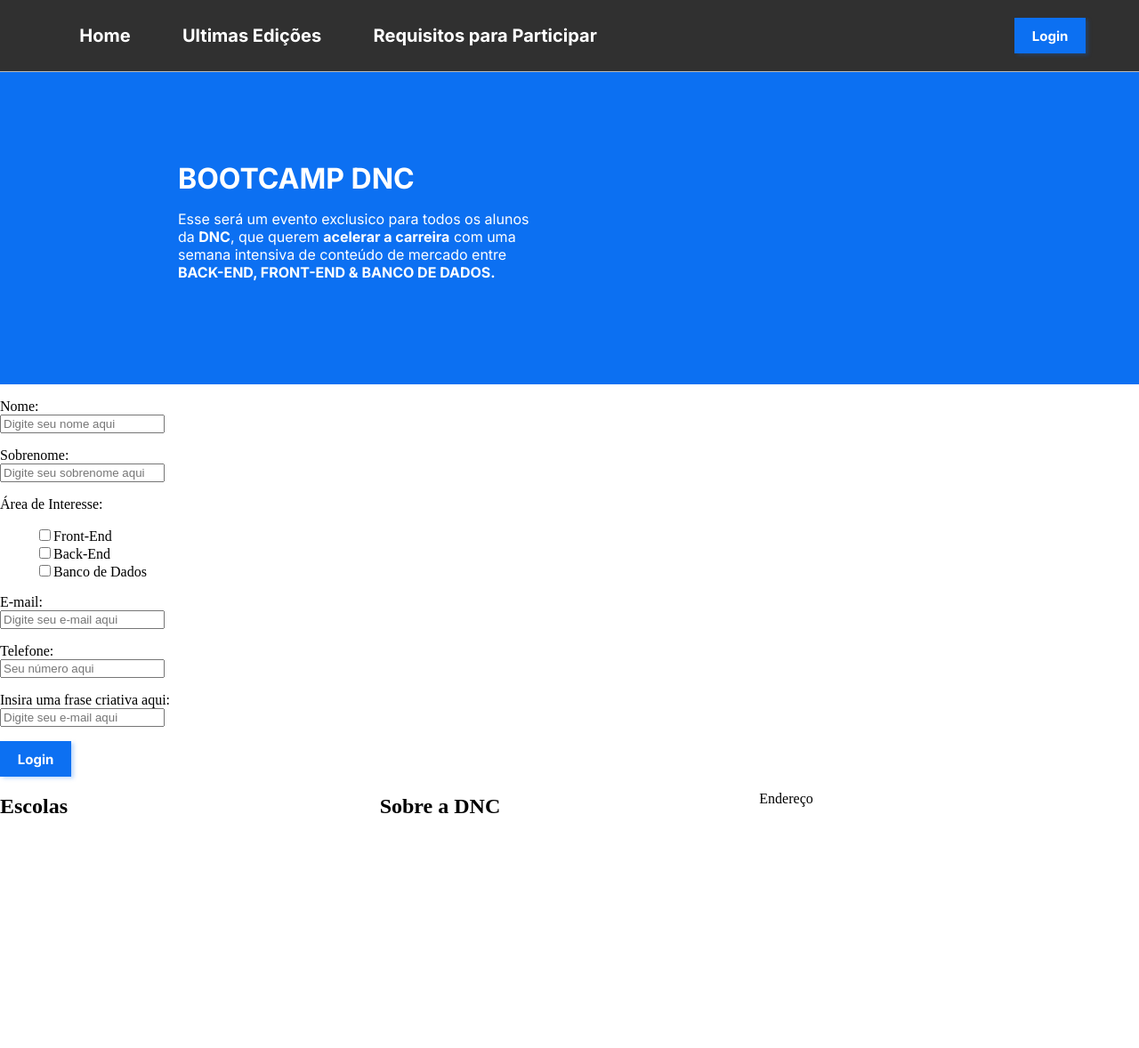
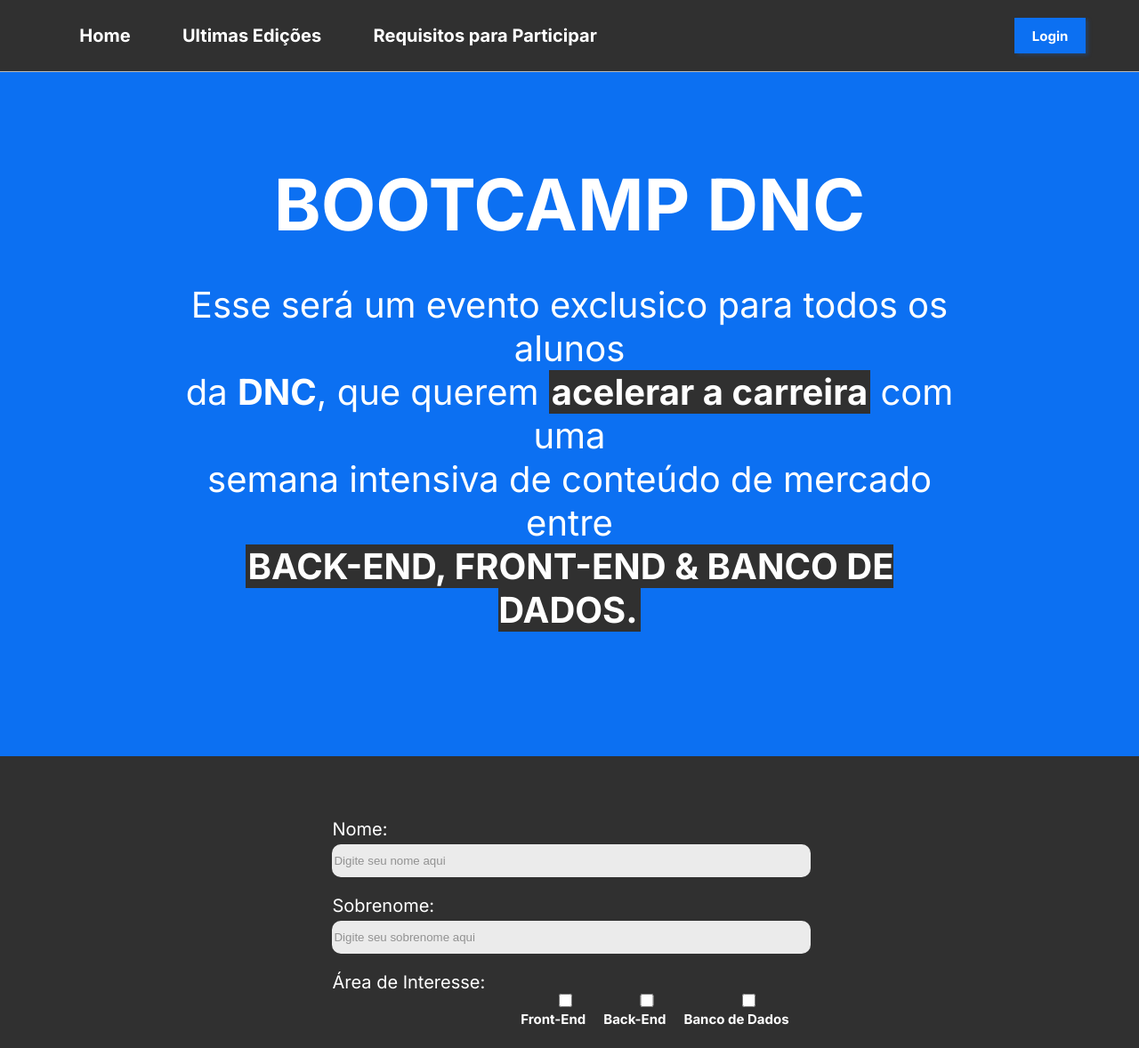
Before and after one commit to pedroribera/bootcampDNC, a plain HTML site: page index.html in a window 1280 px wide. Shown: the top 1178 px of the page at 89% size. Before the commit the page ends 1046 px from the top, so only its background shows below. Drawn offline with Linux system fonts and the light colour scheme.

Commit message:
Projeto 90%

```diff
--- a/index.html
+++ b/index.html
@@ -22,11 +22,13 @@
         </nav>
     </div>
     <div id="text">
+        <header>
             <h1>BOOTCAMP DNC</h1>
             <p>Esse será um evento exclusico para todos os alunos<br>
-         da <b>DNC</b>, que querem <b>acelerar a carreira</b> com uma<br>
+                da <b>DNC</b>, que querem <span><b>acelerar a carreira</b></span> com uma<br>
                 semana intensiva de conteúdo de mercado entre<br>
-         <b>BACK-END, FRONT-END & BANCO DE DADOS.</b></p>
+                <span><b>BACK-END, FRONT-END & BANCO DE DADOS.</b></span></p>
+        </header>
     </div>
     <div id="form">
         <form action="" method="POST">
@@ -38,15 +40,17 @@
                 <label>Sobrenome:</label><br>
                 <input type="text" placeholder="Digite seu sobrenome aqui" name="nomeUser">
             </p>
+            <div id="checkboxItens">
                 <label>Área de Interesse:</label><br>
                 <ul>
                     <li><input type="checkbox" name="frontEnd" value="Sim">Front-End</li>
                     <li><input type="checkbox" name="backEnd" value="Sim">Back-End</li>
                     <li><input type="checkbox" name="dataBase" value="Sim">Banco de Dados</li>
                 </ul>
+            </div>
             <p>
                 <label>E-mail:</label><br>
-                <input type="text" placeholder="Digite seu e-mail aqui" name="emailUser">
+                <input type="email" placeholder="Digite seu e-mail aqui" name="emailUser">
             </p>
             <p>
                 <label>Telefone:</label><br>
@@ -56,7 +60,7 @@
                 <label>Insira uma frase criativa aqui:</label><br>
                 <input type="text" placeholder="Digite seu e-mail aqui" name="phraselUser"><br>
             </p>
-            <button>Login</button>
+            <button>Cadastrar</button>
         </form>
     </div>
     <div class="container" id="bottomMenu">
--- a/style.css
+++ b/style.css
@@ -1,11 +1,21 @@
 /*geral início*/
+:root {
+    --azul-dnc: #0c70f2;
+    --preto-dnc: #303030;
+    --cinza-dnc: #c9c9c9;
+    --fonte-padrao: 'Inter';
+}
 body{
     margin: 0;
+    background: linear-gradient(180deg, rgba(12, 112, 242, 0.5) 19.91%, rgba(12, 112, 242, 0)24.84%), #303030;
+    background-repeat: no-repeat;
 }
     .container {
         display: grid;
         grid-auto-flow: column;
         grid-auto-columns: 1fr;
+        font-family: var(--fonte-padrao);
+        color: white;
     }
     a {
         text-decoration: none;
@@ -22,8 +32,8 @@ body{
     #header {
         width: 100%;
         height: 80px;
-        background-color: #303030;
-        font-family: 'Inter', sans-serif;
+        background-color: var(--preto-dnc);
+        font-family: var(--fonte-padrao);
         font-size: 20px;
         font-weight: 600;
         color: white;
@@ -44,11 +54,11 @@ body{
         padding-right: 60px;
     }
         #button button {
-            background-color: #0c70f2;
+            background-color: var(--azul-dnc);
             border: none;
             height: 40px;
             width: 80px;
-            font-family: 'Inter', sans-serif;
+            font-family: var(--fonte-padrao);
             font-size: 15px;
             font-weight: 600;
             color: white;
@@ -58,25 +68,92 @@ body{
         /*menu top fim*/
         /*texto chamada*/
     #text {
-        align-content: center;
-        background-color: #0c70f2;
+        display: flex;
+        flex-direction: column;
+        justify-content: center;
+        align-items: center;
+        background-color: var(--azul-dnc);
         color: white;
-        font-family: 'Inter', sans-serif;
+        font-family: var(--fonte-padrao);
+        font-size: 40px;
+        font-weight: 500;
+        text-align: center;
         padding: 100px 200px 100px 200px;
     }
         #text h1 {
             margin: 0;
+            font-size: 80px;
+            font-weight: 800;
+        }
+        span {
+            background-color: var(--preto-dnc);
+            padding-left: 3px;
+            padding-right: 3px;
+        }
+    /*formulário*/
+    #form {
+        margin-top: 50px;
+        margin-bottom: 150px;
+        display: flex;
+        flex-direction: column;
+        justify-content: center;
+        align-items: center;
+        color: white;
+        font-family: var(--fonte-padrao);
+        font-size: 20px;
+        font-weight: 600px;
     }
             /*botão de baixo*/
         #form button {
-        background-color: #0c70f2;
+            background-color: var(--azul-dnc);
             border: none;
+            border-radius: 10px;
             height: 40px;
-        width: 80px;
-        font-family: 'Inter', sans-serif;
-        font-size: 15px;
+            width: 100%;
+            font-family: var(--fonte-padrao);
+            font-size: 20px;
             font-weight: 600;
             color: white;
             box-shadow: 3px 2px 4px rgba(12, 112, 242, 0.25);
             cursor: pointer;
+            margin-top: 50px;
         }
+        #form input {
+            border-radius: 10px;
+            border: 0;
+            height: 35px;
+            width: 100%;
+            margin-top: 5px;
+            background-color: rgba(255, 255, 255, 0.9);
+        }
+            #form input::placeholder {
+                color: rgba(57, 57, 57, 0.5);
+            }
+        #checkboxItens {
+            display: flex;
+        }
+        #checkboxItens ul {
+            display:flex;
+            align-items: center;
+        }
+        #checkboxItens li {
+            font-size: 15px;
+            font-weight: 600;
+            align-items:center;
+        }
+        #checkboxItens input {
+            font-size: 15px;
+            height: 15px;
+        }
+    #bottomMenu {
+        background-color: var(--azul-dnc);
+        padding: 30px 20px 30px 20px;
+    }
+        #school {
+
+            text-align: center;
+        }
+        #about {
+
+            text-align: center;
+        }
```
Lines whose indentation alone changed are shown as unchanged.
